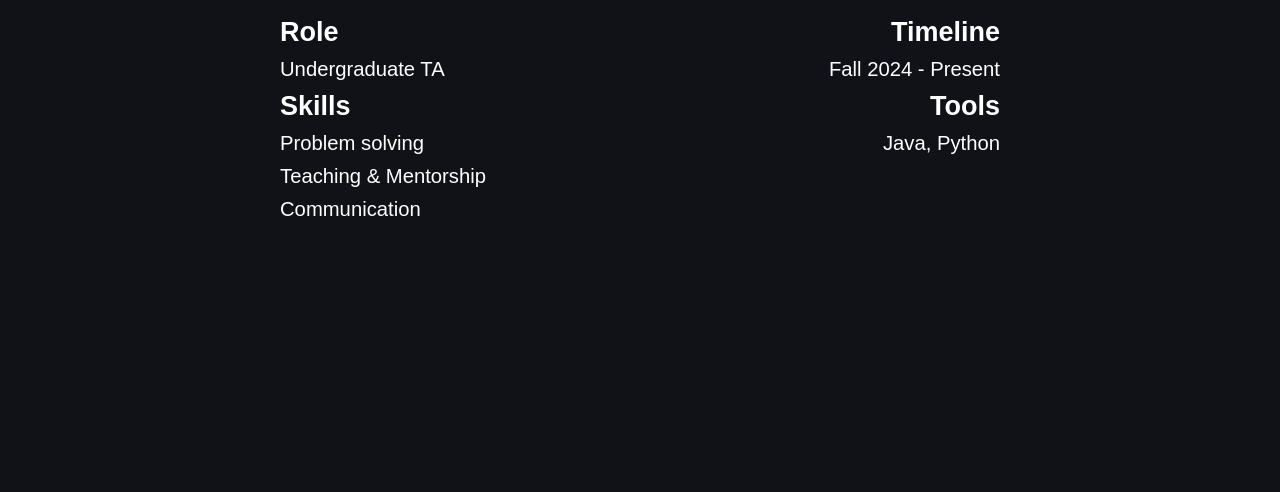
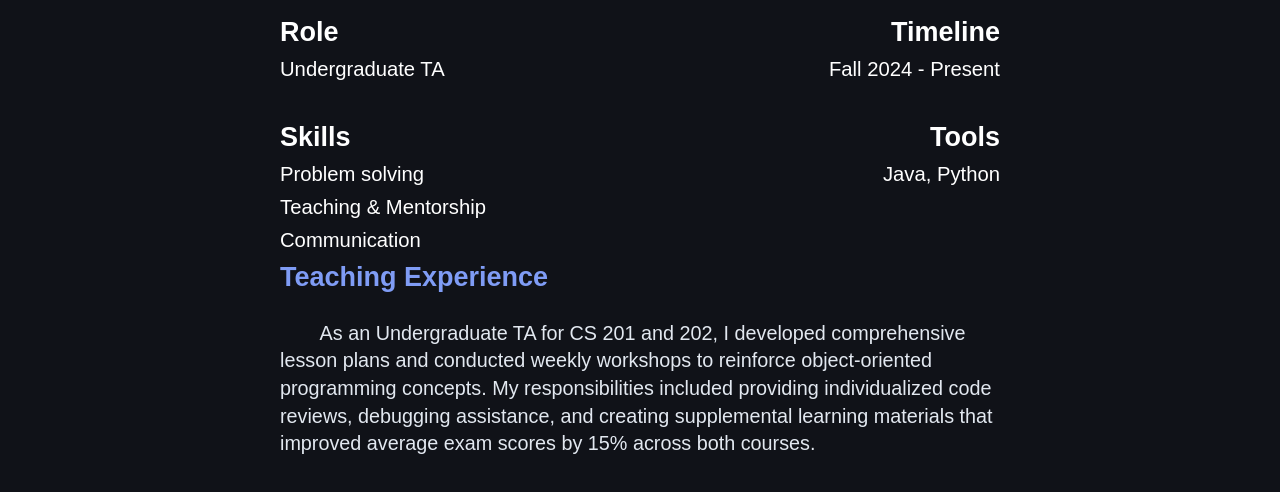
Before and after one commit to danielcoblentz/portfolio_website, a plain HTML site: page experience_details/exp_TA.html in a window 1280 px wide. Shown: the part 290-782 px from the top of the page. Drawn offline with nearby package versions, Linux system fonts and the light colour scheme.

Commit message:
fixed spacing issue and added some sample text to desc section

```diff
--- a/experience_details/exp.css
+++ b/experience_details/exp.css
@@ -60,3 +60,30 @@ p {
     font-weight: 350;
     font-size: 1.125rem;
 }
+.categories-left h4:first-of-type + p {
+    margin-bottom: 2em;
+    display: block;
+}
+.categories-right h4:first-of-type + p {
+    margin-bottom: 2em;
+    display: block;
+}
+.experience-description {
+    width:100%;
+    margin-left: 0;
+}
+
+.experience-description h3 {
+    font-size: 1.5rem;
+    color: #7f9cf5;
+    margin-bottom: 1.5rem;
+    font-weight: 600;
+}
+
+.experience-description p {
+    text-indent: 2em;
+    line-height: 1.4;
+    font-size: 1.1rem;
+    color: #e2e8f0;
+    margin-bottom: 2rem;
+}
--- a/experience_details/exp_TA.html
+++ b/experience_details/exp_TA.html
@@ -40,13 +40,13 @@
 
     <section class="tech-doc-content">
         <article id="overview" class="fade-section">
-            <!-- Title -->
+            <!-- title -->
             <h2>Undergraduate TA -- CS 201 & CS 202</h2>
 
-            <!-- Image -->
+            <!-- image -->
             <img src="your-image.jpg" alt="TA" class="ta-image">
 
-            <!-- Categories -->
+            <!-- categories -->
             <div class="categories-container">
                 <div class="categories-left">
                     <h4>Role</h4>
@@ -63,6 +63,10 @@
                     <p>Java, Python</p>
                 </div>
             </div>
+            <div class="experience-description">
+                <h3>Teaching Experience</h3>
+                <p>As an Undergraduate TA for CS 201 and 202, I developed comprehensive lesson plans and conducted weekly workshops to reinforce object-oriented programming concepts. My responsibilities included providing individualized code reviews, debugging assistance, and creating supplemental learning materials that improved average exam scores by 15% across both courses.</p>
+            </div>
         </article>
     </section>
 
```
